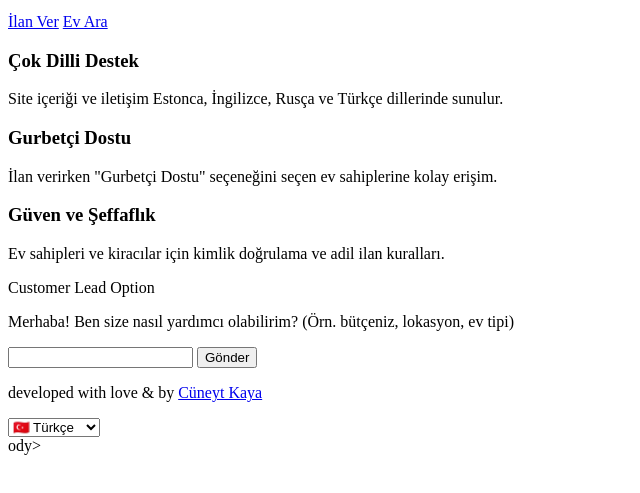
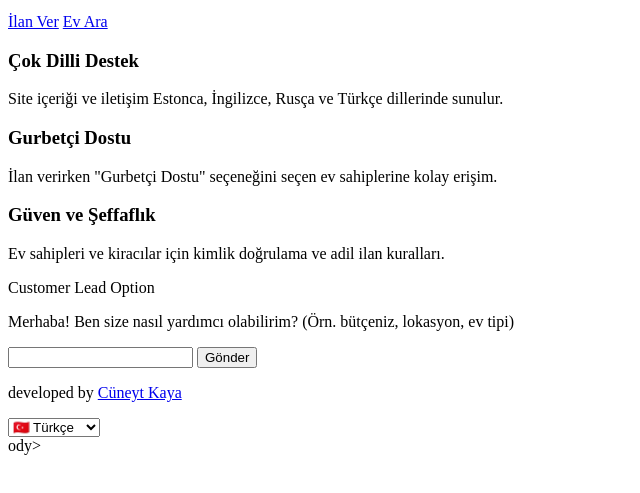
Before and after one commit to kayacuneyd/xpatly, a website with bundled scripts: page index.html in a window 1280 px wide. Shown: the part 101-594 px from the top of the page, without its empty margins (0-640 px from the left). Built offline with nearby package versions, Linux system fonts and the light colour scheme.

Commit message:
fix: remove unnecessary wording from footer credit text

```diff
--- a/index.html
+++ b/index.html
@@ -54,7 +54,7 @@
     <script type="module" src="js/app.js"></script>
     <footer class="site-footer">
         <div class="container footer-inner">
-            <p class="credit">developed with love & by <a href="https://kayacuneyt.com" target="_blank" rel="noopener noreferrer">Cüneyt Kaya</a></p>
+            <p class="credit">developed by <a href="https://kayacuneyt.com" target="_blank" rel="noopener noreferrer">Cüneyt Kaya</a></p>
             <div class="footer-right">
                 <div class="footer-lang">
                     <!-- Görselde sadece bayraklar/gösterim olacak; ekran okuyucular için label korunuyor -->
```
